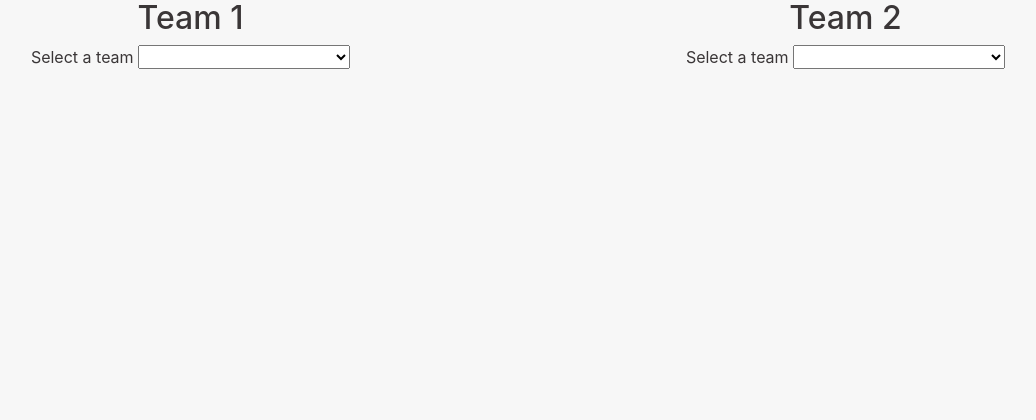
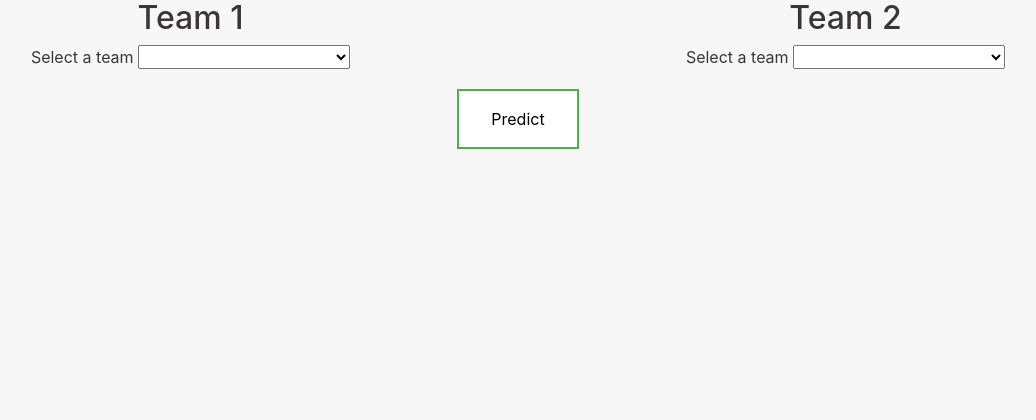
Before and after one commit to arerickson28/Machine-Learning-NBA, a Flask app: page / in a window 1280 px wide. Shown: the part 355-775 px from the top of the page, without its empty margins (122-1158 px from the left). Run offline with Flask 2, Linux system fonts and the light colour scheme; some libraries are stand-ins or nearby versions.

Commit message:
added predict button

```diff
--- a/static/css/styles.css
+++ b/static/css/styles.css
@@ -5,7 +5,7 @@
 
 }
 
-/* img {
+.trophy_slide {
     animation-duration: 10s;
     animation-name: slidein;
     animation-iteration-count: infinite;
@@ -32,4 +32,29 @@
   100% {
     margin-right: 0%;
   }
-} */
+}
+
+
+.button {
+    border: none;
+    color: white;
+    padding: 16px 32px;
+    text-align: center;
+    text-decoration: none;
+    display: inline-block;
+    font-size: 16px;
+    margin: 4px 2px;
+    transition-duration: 0.4s;
+    cursor: pointer;
+  }
+
+  .button1 {
+    background-color: white;
+    color: black;
+    border: 2px solid #4CAF50;
+  }
+
+  .button1:hover {
+    background-color: #4CAF50;
+    color: white;
+  }
--- a/templates/index.html
+++ b/templates/index.html
@@ -7,7 +7,7 @@
     <meta name="description" content={{description}}>
     <meta name="viewport" content="width=device-width, initial-scale=1, shrink-to-fit=yes">
 
-    <!-- Leaflet/Bootstrap CSS -->
+    <!-- Bootstrap CSS -->
     <link rel="stylesheet" href="https://stackpath.bootstrapcdn.com/bootstrap/4.3.1/css/bootstrap.min.css"
         integrity="sha384-ggOyR0iXCbMQv3Xipma34MD+dH/1fQ784/j6cY/iJTQUOhcWr7x9JvoRxT2MZw1T" crossorigin="anonymous">
     <script src="https://d3js.org/d3.v5.min.js"></script>
@@ -19,16 +19,16 @@
     <link rel="stylesheet" href="static/css/styles.css">
 
     <!-- TODO: Insert an NBA favicon here... -->
-    <link rel="icon" type="image/png" href="#">
+    <link rel="icon" src = "../images/this_favicon.png">
 </head>
 
 <body>
-<h1 class="animated infinite bounce delay-2s">NBA Data</h1><br><br><hr><hr>
+<h1 >NBA Data</h1><br><br><hr><hr>
 
 <!-- <img class = "animated animate__tada" src = "images/trophy.jpg" alt = "trophy picture" > -->
-<div class = "animated infinite animate_tada delay-2s">
-    <img src = "https://advantagetrophy.com/wp-content/uploads/2019/05/advantage-trophy-logo.png" alt = "trophy" style="width:175px;height:200px;">
-</div>
+
+<img class = "trophy_slide" src = "https://advantagetrophy.com/wp-content/uploads/2019/05/advantage-trophy-logo.png" alt = "trophy" style="width:175px;height:200px;">
+
 
 <div class="row">
     <div class="col-6">
@@ -38,6 +38,7 @@
         <div id="Team1Stats"></div>
     </div>
 
+
     <div class="col-6">
         <h2>Team 2</h2>
         <div id="Team2Selector"></div>
@@ -45,6 +46,22 @@
         <div id="Team2Stats"></div>
     </div>
 </div>
+
+<div class="row">
+    <div class="col-12">
+        <button type="button" class="button button1">Predict</button>
+    </div>
+
+
+
+</div>
+
+
+
+
+
 <script src="../static/js/nav.js"></script>
+
+
 </body>
 </html>
```
Also changed, not shown: images/basketball.png (added), images/favicon_basketball.jpeg (added), images/this_favicon.png (added), 1 other file.
